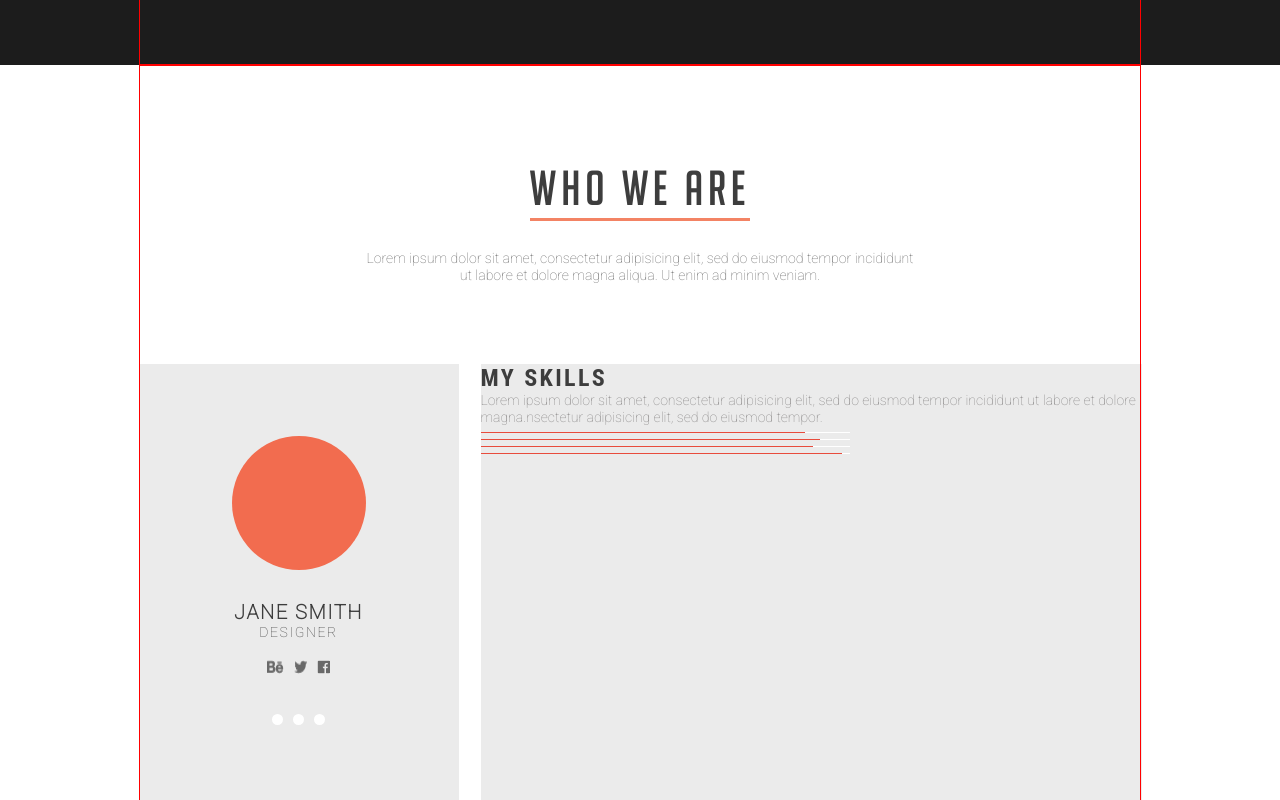
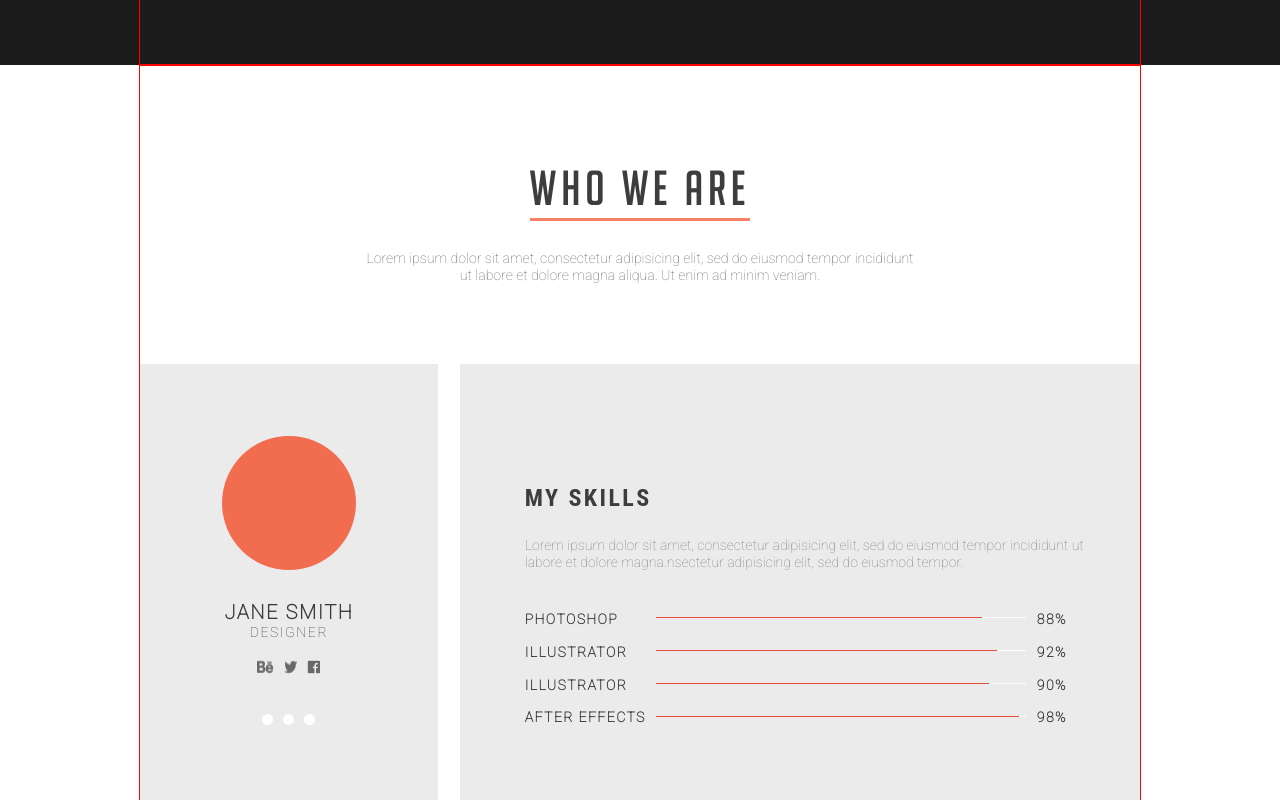
Before and after one commit to PablioKonst88/BoostFoliaProject, a plain HTML site: page index.html in a window 1280 px wide. Shown: the part 3115-3915 px from the top of the page. Drawn offline with Linux system fonts and the light colour scheme.

Commit message:
scale done

```diff
--- a/css/style.scss
+++ b/css/style.scss
@@ -458,6 +458,7 @@ background-color: #f8f6f6;
         align-content: space-between;
         margin-top:80px;
         gap:22px;
+        width: 100%;
     }
 
     // .about__left-div
@@ -550,6 +551,9 @@ background-color: #f8f6f6;
         height: 436px;
         background-color: #ebebeb;
         text-align: start;
+        display:flex;
+        flex-direction: column;
+        padding-left:65px;
     }
 
     // .about__rgd-title
@@ -561,6 +565,7 @@ background-color: #f8f6f6;
         font-weight: 700;
         letter-spacing: 0.1em;
         color: #3d3d3d;
+        padding-top:120px;
     }
 
     // .about__rgd-text
@@ -571,11 +576,44 @@ background-color: #f8f6f6;
         line-height: 1.2;
         font-weight: 100;
         color: #858383;
+        padding:25px 0 40px 0;
+        margin-right:50px;
     }
 
     // .about__rgd-box
 
     &__rgd-box {
+        font-family: Roboto;
+        font-size: 14px;
+        line-height: 1.2;
+        font-weight: 700;
+        letter-spacing: 0.1em;
+        color: #3d3d3d;
+        width:542px;
+        height: 112px;
+        display: flex;
+        justify-content: space-between;
+    }
+
+		// .about__text-box
+
+	&__text-box {
+        height:100%;
+        // width: 120px;
+        display: flex;
+        flex-direction: column;
+        gap:16px;
+	}
+
+		// .about__prog-text
+
+	&__prog-text {
+	}
+    &__scale{
+        display: flex;
+        flex-direction: column;
+        gap:20px;
+        width:370px;
     }
 
     // .about__progress
@@ -583,10 +621,11 @@ background-color: #f8f6f6;
     &__progress {
         margin:6px 0;
         position: relative;
-        width: 369px;
+        width: 100%;
         height: 1px;
         overflow: hidden;
         background: #e84c3d;
+
 
     }
 
@@ -622,4 +661,20 @@ background-color: #f8f6f6;
     &__strips-4{
         left: 98%; /* Текущее состояние */
     }
+
+
+		// .about__rocent-box
+
+	&__rocent-box {
+         height:100%;
+        width: 30px;
+        display: flex;
+        flex-direction: column;
+        gap:16px;
+	}
+
+		// .about__rocent-text
+
+	&__rocent-text {
+	}
 }
--- a/index.html
+++ b/index.html
@@ -189,6 +189,13 @@
                     <p class="about__rgd-title">MY SKILLS</p>
                     <p class="about__rgd-text">Lorem ipsum dolor sit amet, consectetur adipisicing elit, sed do eiusmod tempor incididunt ut labore et dolore magna.nsectetur adipisicing elit, sed do eiusmod tempor.</p>
                     <div class="about__rgd-box">
+                        <div class="about__text-box">
+                            <p class="about__prog-text">PHOTOSHOP</p>
+                            <p class="about__prog-text">ILLUSTRATOR</p>
+                            <p class="about__prog-text">ILLUSTRATOR</p>
+                            <p class="about__prog-text">AFTER EFFECTS</p>
+                        </div>
+                        <div class="about__scale">
                             <div class="about__progress">
                                 <div class="about__grayback"></div>
                                 <div class="about__strips about__strips-1"></div>
@@ -206,6 +213,13 @@
                                 <div class="about__strips about__strips-4"></div>
                             </div>
                         </div>
+                        <div class="about__rocent-box">
+                            <p class="about__rocent-text">88%</p>
+                            <p class="about__rocent-text">92%</p>
+                            <p class="about__rocent-text">90%</p>
+                            <p class="about__rocent-text">98%</p>
+                        </div>
+                    </div>
                 </div>
             </div>
         </div>
```
Also changed, not shown: css/style.css, 1 other file. Lines whose indentation alone changed are shown as unchanged.
